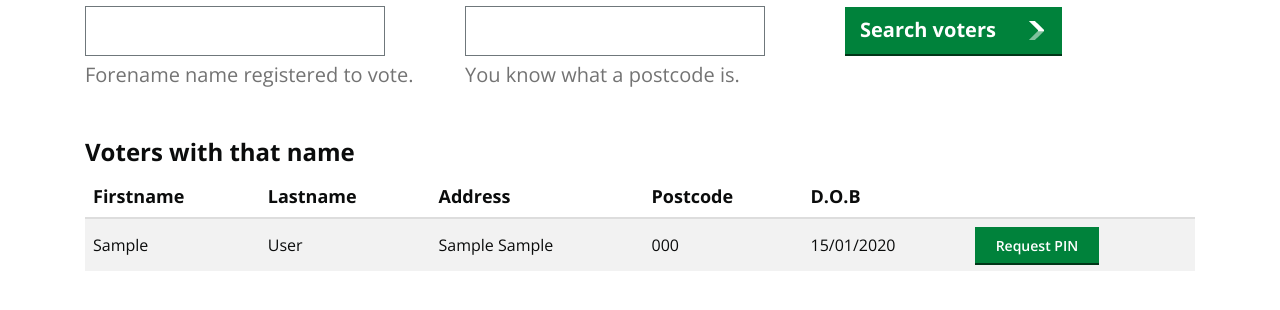
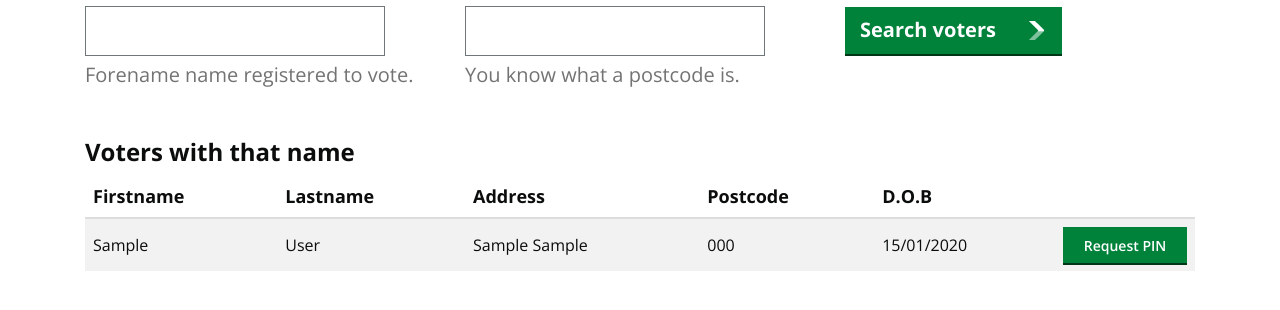
Before and after one commit to E-lection/Station, a Flask app: template templates/station.html in a window 1280 px wide. Shown: the part 230-540 px from the top of the page. Run offline with Flask 2, Linux system fonts and the light colour scheme; the template is opened without the code that fills it: most values are stand-ins (such as "Sample title", 1, 10 or a date in 2020); parts of the project's set-up code (start-up, migrations or seed data) failed here and were passed over; some libraries are stand-ins or nearby versions.

Commit message:
Got rid of excess border on the request pin button on voter database.

```diff
--- a/static/css/main.css
+++ b/static/css/main.css
@@ -153,6 +153,10 @@ form > .station-info-entry {
   font-size: 18px;
 }
 
+.table > tbody > tr > .button-column {
+  width: 70px;
+}
+
 .table-striped>tbody>tr:nth-of-type(odd) {
     background-color: #f2f2f2;
 }
--- a/templates/station.html
+++ b/templates/station.html
@@ -60,7 +60,7 @@
                 <td>{{voter.fields.addr_line_1}} {% if voter.fields.addr_line_2 %} {{ voter.fields.addr_line_2 }} {% endif %}</td>
                 <td>{{voter.fields.postcode}}</td>
                 <td>{{voter.fields.date_of_birth[8:10]}}/{{voter.fields.date_of_birth[5:7]}}/{{voter.fields.date_of_birth[:4]}}</td>
-                <td>
+                <td class="button-column">
                   {% if voter.fields.used_vote %}
                   <input class="btn btn-primary voterdb-btn-dead" type="submit" name="{{ voter.pk }}" value="Already Voted" disabled />
                   {% elif voter.fields.active_pin %}
```
